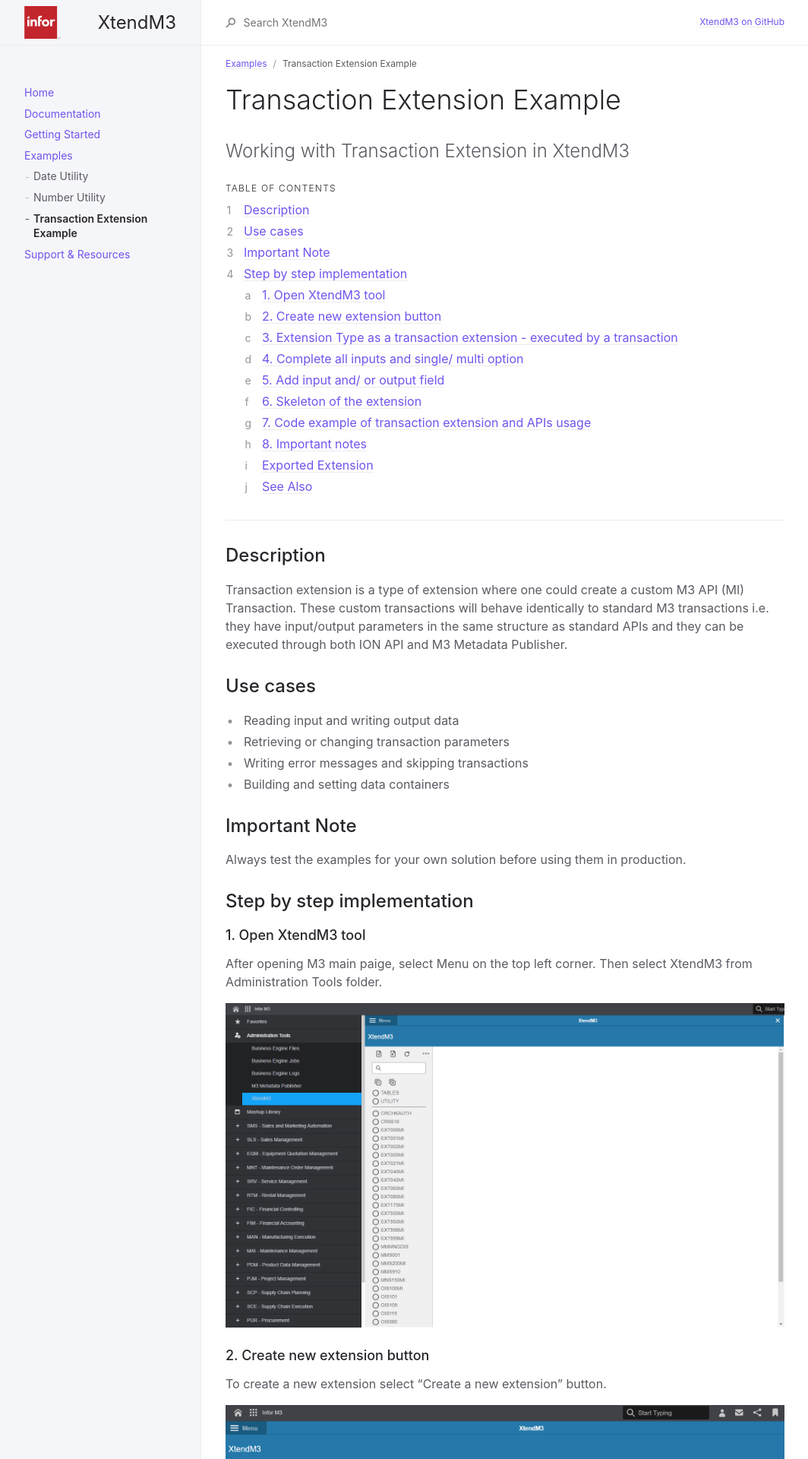
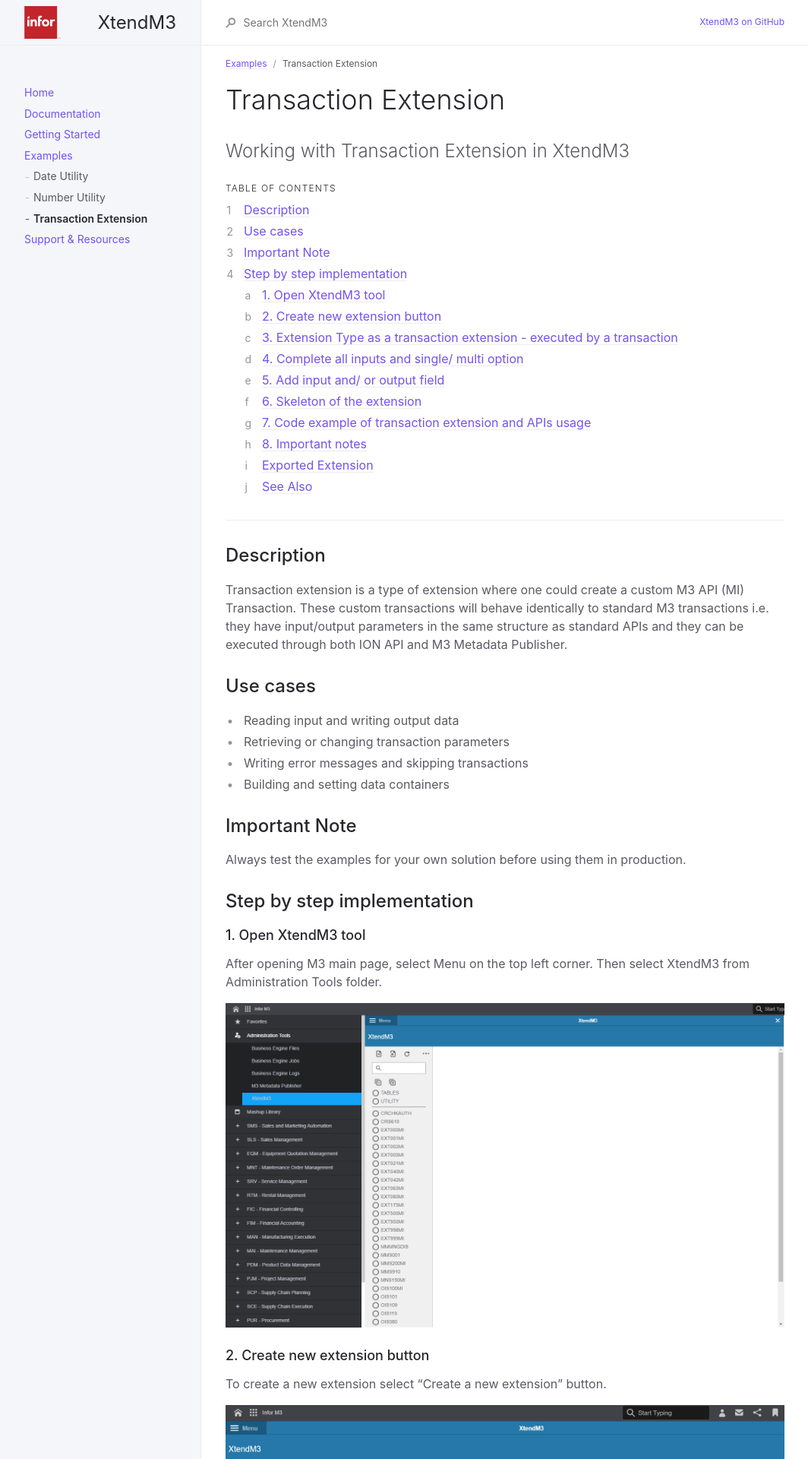
Before and after one commit to infor-cloud/xtendm3, a Jekyll site: the page built from docs/examples/example-004.md, in a window 1280 px wide. Shown: the top 1920 px of the page at 76% size, without its empty margins (107-1171 px from the left). Built offline with Jekyll 4.4.1, drawn with Linux system fonts in a browser that asks for light colours; some of the changed text lies outside the part shown.

```diff
--- a/docs/examples/example-004.md
+++ b/docs/examples/example-004.md
@@ -1,11 +1,11 @@
 ---
 layout: default
-title: Transaction Extension Example
+title: Transaction Extension
 parent: Examples
 nav_order: 1
 ---
 
-# Transaction Extension Example
+# Transaction Extension
 {: .no_toc }
 
 Working with Transaction Extension in XtendM3
@@ -35,7 +35,7 @@ Always test the examples for your own solution before using them in production.
 
 ### 1. Open XtendM3 tool
 
-After opening M3 main paige, select Menu on the top left corner. Then select XtendM3 from Administration Tools folder.
+After opening M3 main page, select Menu on the top left corner. Then select XtendM3 from Administration Tools folder.
 
 <img src="../../../assets/attachments/ex004/open_xtendm3.png" width="950" >
 
```
Also changed, not shown: other parts of docs/examples/example-004.md (+1 -1 lines).
